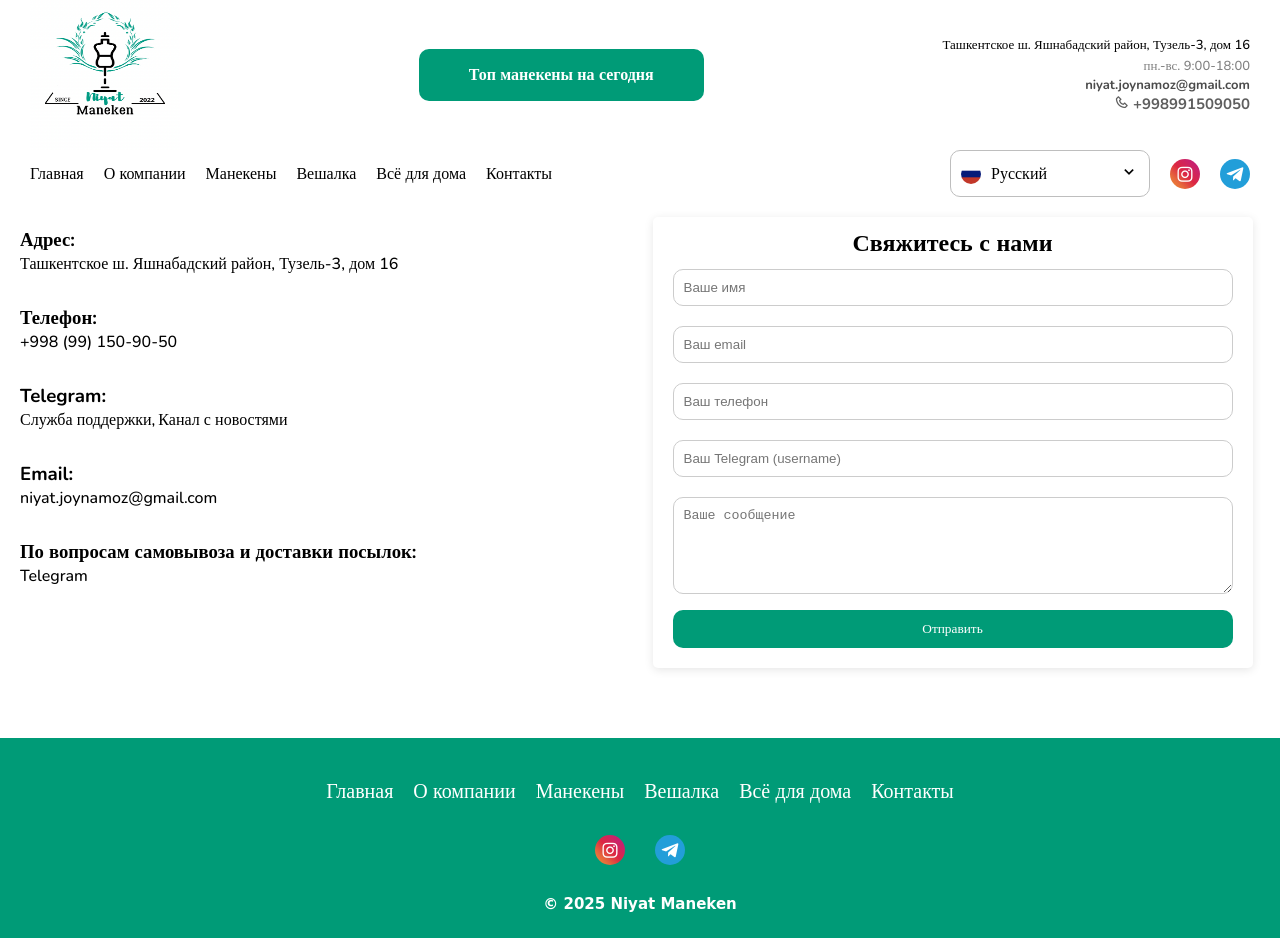
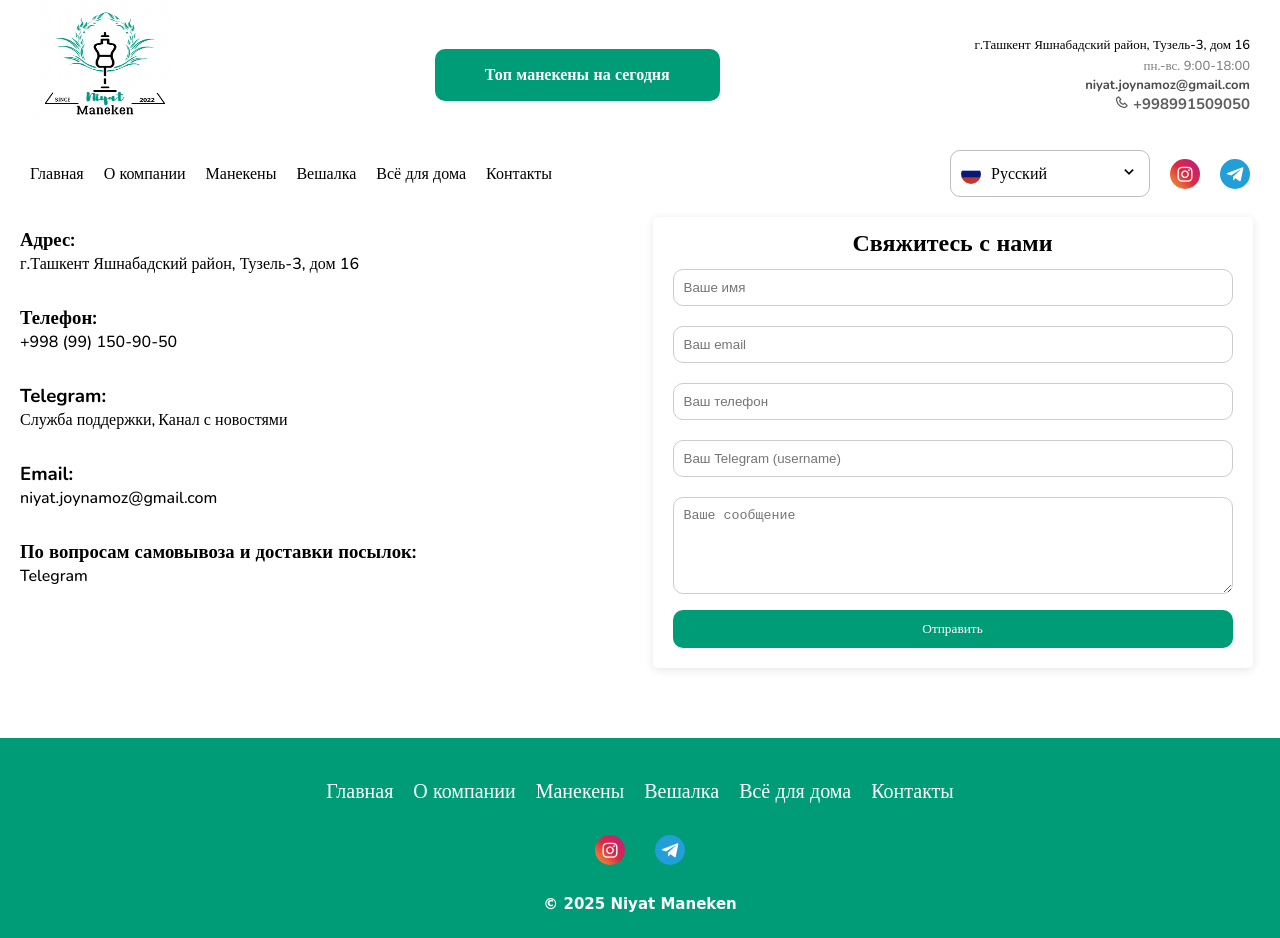
Before and after one commit to bel1y/manekens, a plain HTML site: page cantacts/contacts.html in a window 1280 px wide. Drawn offline with nearby package versions, Linux system fonts and the light colour scheme.

Commit message:
ывы
ывы

```diff
--- a/cantacts/contacts.html
+++ b/cantacts/contacts.html
@@ -52,7 +52,7 @@
                 <a href="#">Топ манекены на сегодня</a>
             </div>
             <div class="navbar-info">
-                    <p>Ташкентское ш. Яшнабадский район, Тузель-3, дом 16</p>
+                    <p>г.Ташкент Яшнабадский район, Тузель-3, дом 16</p>
                     <span>пн.-вс. 9:00-18:00</span>
                     <a href="https://mail.google.com/mail/u/0/#search/niyat.joynamoz%40gmail.com?compose=new"><h5>niyat.joynamoz@gmail.com</h5></a>
                     <a href="tel:+998991509050"><h4><i class='bx bx-phone'></i> +998991509050</h4></a>
@@ -117,7 +117,7 @@
         </div>
         <div class="media-navbar-info-div">
             <div class="media-navbar-info">
-                <p>Ташкентское ш. Яшнабадский район, Тузель-3, дом 16</p>
+                <p>г.Ташкент Яшнабадский район, Тузель-3, дом 16</p>
                 <span>9:00-18:00 пн.-вс.</span>
                 <a href="https://mail.google.com/mail/u/0/#search/niyat.joynamoz%40gmail.com?compose=new"><h5>niyat.joynamoz@gmail.com</h5></a>
             </div>
@@ -145,7 +145,7 @@
             <div class="about-contacts">
                 <div class="small-inside-div">
                     <h3>Адрес:</h3>
-                    <p>Ташкентское ш. Яшнабадский район, Тузель-3, дом 16</p>
+                    <p>г.Ташкент Яшнабадский район, Тузель-3, дом 16</p>
                 </div>
                 <div class="small-inside-div">
                     <h3>Телефон:</h3>
```
Also changed, not shown: about us/aboutus.html (+2 -2 lines), description man/black.html (+2 -2 lines), description mannequins/about-child-mannequins.html (+2 -2 lines), description mannequins/about-man-mannequin.html (+2 -2 lines), description mannequins/about-woman-mannequin.html (+2 -2 lines), index.html (+3 -3 lines), mannequin/child-mannequin.html (+2 -2 lines), mannequin/man-mannequin.html (+2 -2 lines), mannequin/mannequin.html (+2 -2 lines), mannequin/woman-mannequin.html (+2 -2 lines), write.html (+2 -2 lines).
